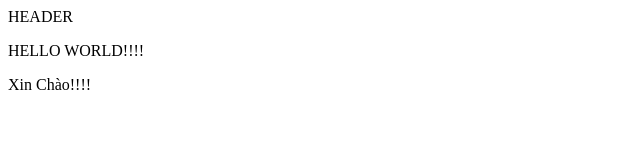
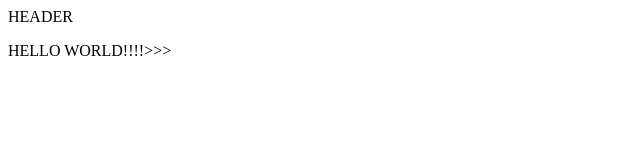
Before and after one commit to thiendinhb2014737/test_activityRepo, a plain HTML site: page index.html in a window 1280 px wide. Shown: the whole page, without its empty margins (0-640 px from the left). Drawn offline with Linux system fonts and the light colour scheme.

Commit message:
edit second

```diff
--- a/index.html
+++ b/index.html
@@ -7,9 +7,9 @@
     <title>Document</title>
 </head>
 <header>HEADER</header>
+
 <body>
-    <p>HELLO WORLD!!!!</p>
-    <p>Xin Chào!!!!</p>
+    <p>HELLO WORLD!!!!>>></p>
 </body>
 
 </html>
```
